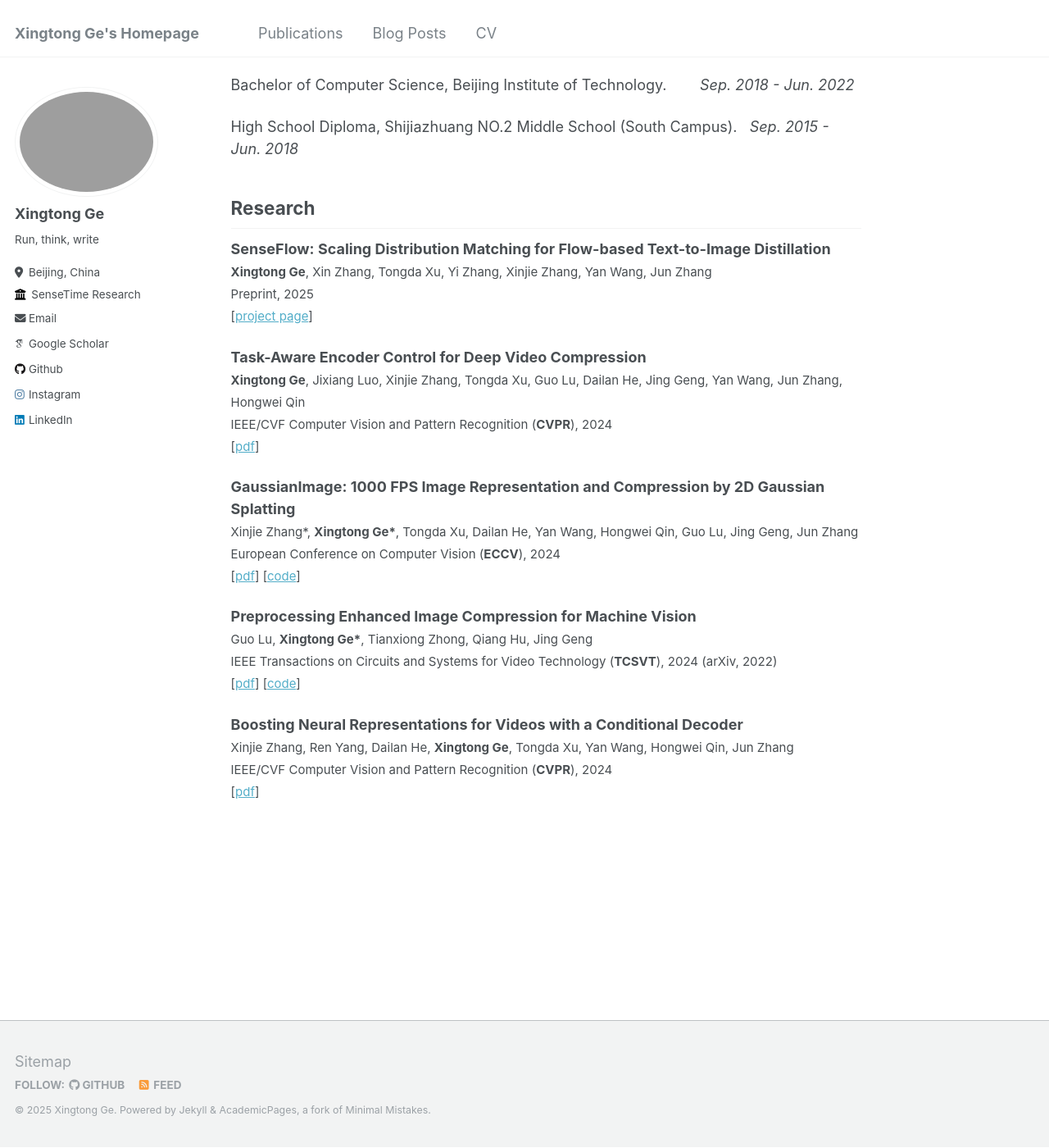
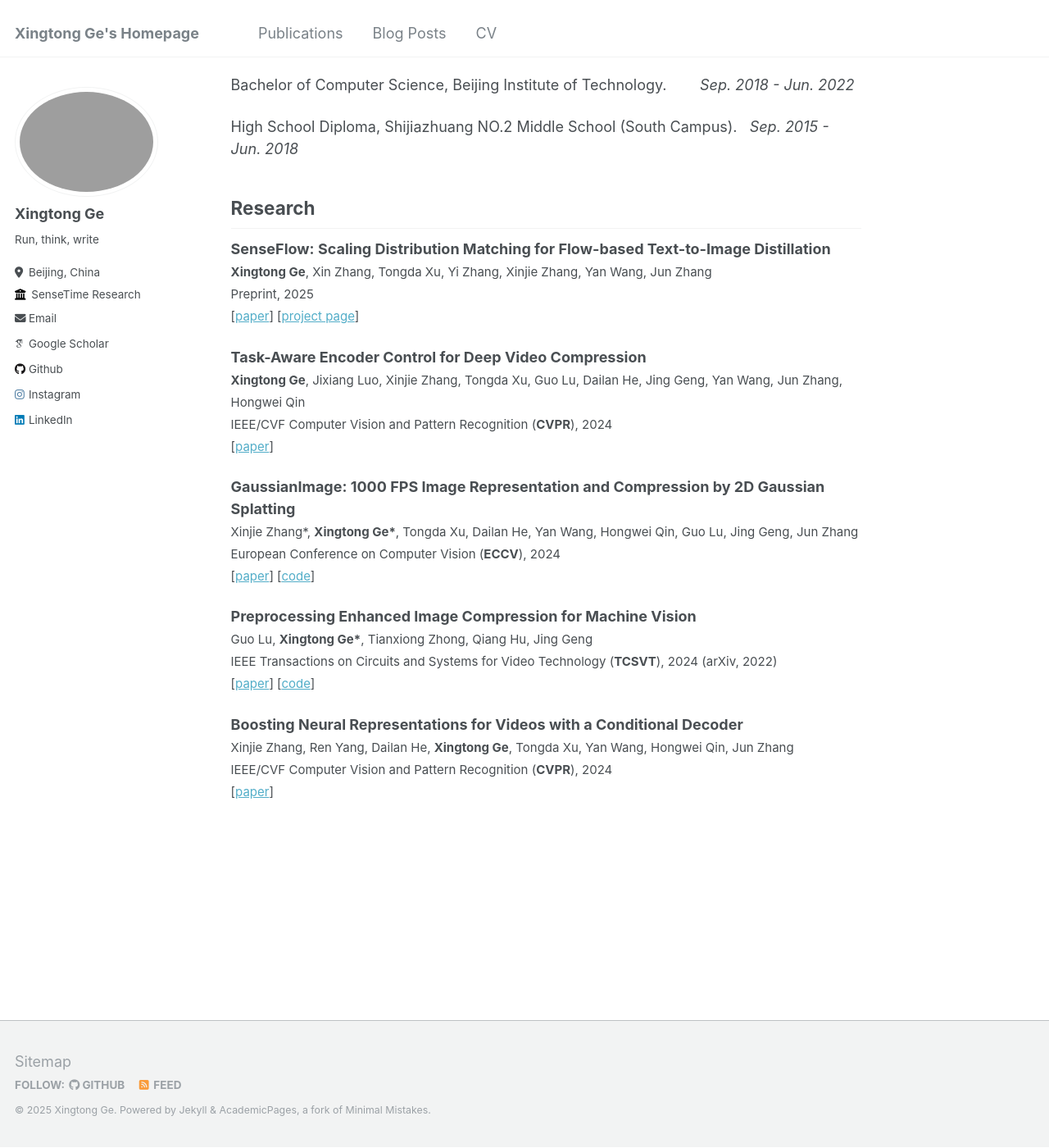
Before and after one commit to XingtongGe/xingtongge.github.io, a Jekyll site: the page built from _pages/about.md, in a window 1280 px wide and 1400 px high, scrolled down 715 px. Shown: the whole window at 82% size. Built offline with Jekyll 4.4.1, drawn with Linux system fonts in a browser that asks for light colours; some web fonts are replaced.

Commit message:
Update about.md

```diff
--- a/_pages/about.md
+++ b/_pages/about.md
@@ -45,6 +45,7 @@ Research
 <span style="font-size: smaller;">
 **Xingtong Ge**, Xin Zhang, Tongda Xu, Yi Zhang, Xinjie Zhang, Yan Wang, Jun Zhang
 Preprint, 2025
+[[paper](https://arxiv.org/abs/2506.00523)]
 [[project page](https://github.com/XingtongGe/SenseFlow)]
 </span>
 
@@ -52,14 +53,14 @@ Preprint, 2025
 <span style="font-size: smaller;">
 **Xingtong Ge**, Jixiang Luo, Xinjie Zhang, Tongda Xu, Guo Lu, Dailan He, Jing Geng, Yan Wang, Jun Zhang, Hongwei Qin
 IEEE/CVF Computer Vision and Pattern Recognition (**CVPR**), 2024
-[[pdf](https://arxiv.org/pdf/2404.04848)]
+[[paper](https://arxiv.org/abs/2404.04848)]
 </span>
 
 **GaussianImage: 1000 FPS Image Representation and Compression by 2D Gaussian Splatting**
 <span style="font-size: smaller;">
 Xinjie Zhang\*, **Xingtong Ge\***, Tongda Xu, Dailan He, Yan Wang, Hongwei Qin, Guo Lu, Jing Geng, Jun Zhang
 European Conference on Computer Vision (**ECCV**), 2024
-[[pdf](https://arxiv.org/pdf/2403.08551)]
+[[paper](https://arxiv.org/abs/2403.08551)]
 [[code](https://github.com/Xinjie-Q/GaussianImage)]
 </span>
 
@@ -67,7 +68,7 @@ European Conference on Computer Vision (**ECCV**), 2024
 <span style="font-size: smaller;">
 Guo Lu, **Xingtong Ge\***, Tianxiong Zhong, Qiang Hu, Jing Geng
 IEEE Transactions on Circuits and Systems for Video Technology (**TCSVT**), 2024 (arXiv, 2022)
-[[pdf](https://ieeexplore.ieee.org/abstract/document/10632166/)]
+[[paper](https://ieeexplore.ieee.org/abstract/document/10632166/)]
 [[code](https://github.com/XingtongGe/PreprocessingICM)]
 </span>
 
@@ -76,7 +77,7 @@ IEEE Transactions on Circuits and Systems for Video Technology (**TCSVT**), 2024
 <span style="font-size: smaller;">
 Xinjie Zhang, Ren Yang, Dailan He, **Xingtong Ge**, Tongda Xu, Yan Wang, Hongwei Qin, Jun Zhang
 IEEE/CVF Computer Vision and Pattern Recognition (**CVPR**), 2024
-[[pdf](https://arxiv.org/pdf/2402.18152)]
+[[paper](https://arxiv.org/abs/2402.18152)]
 </span>
 
 
```
